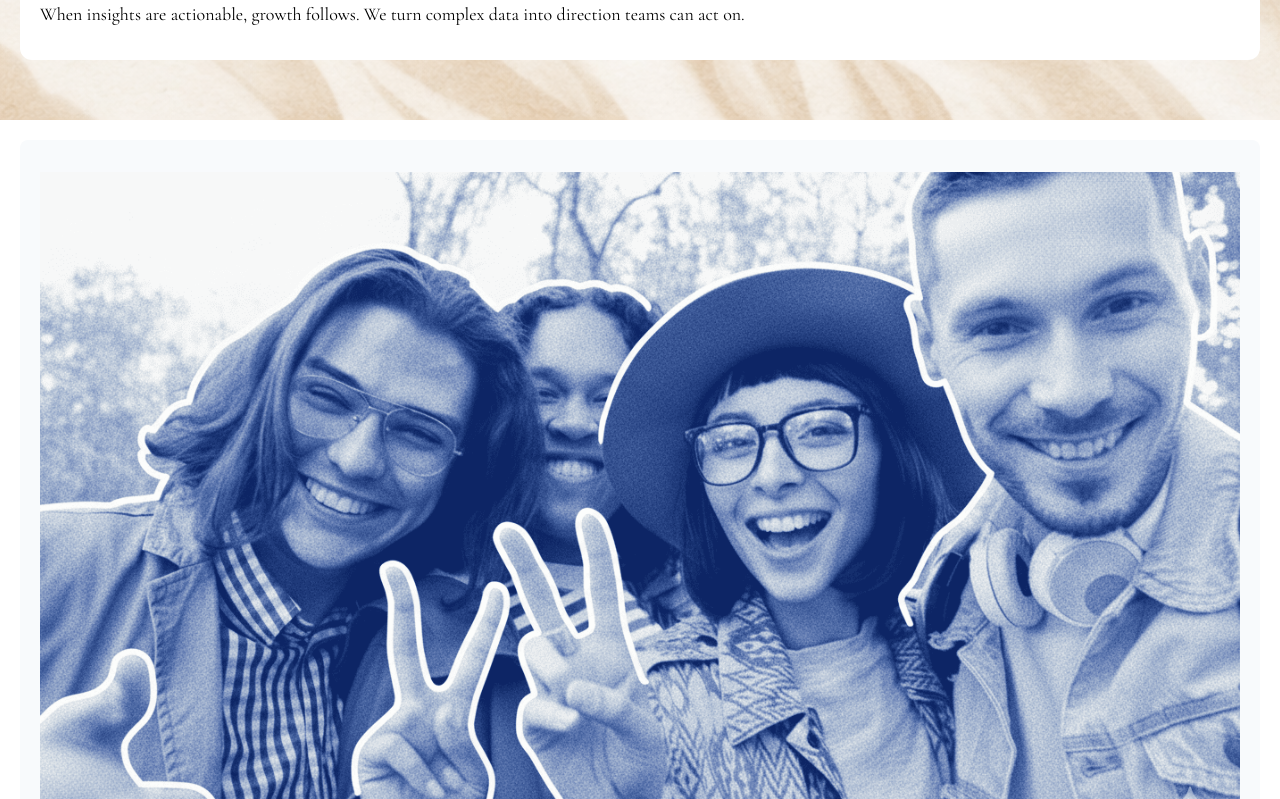
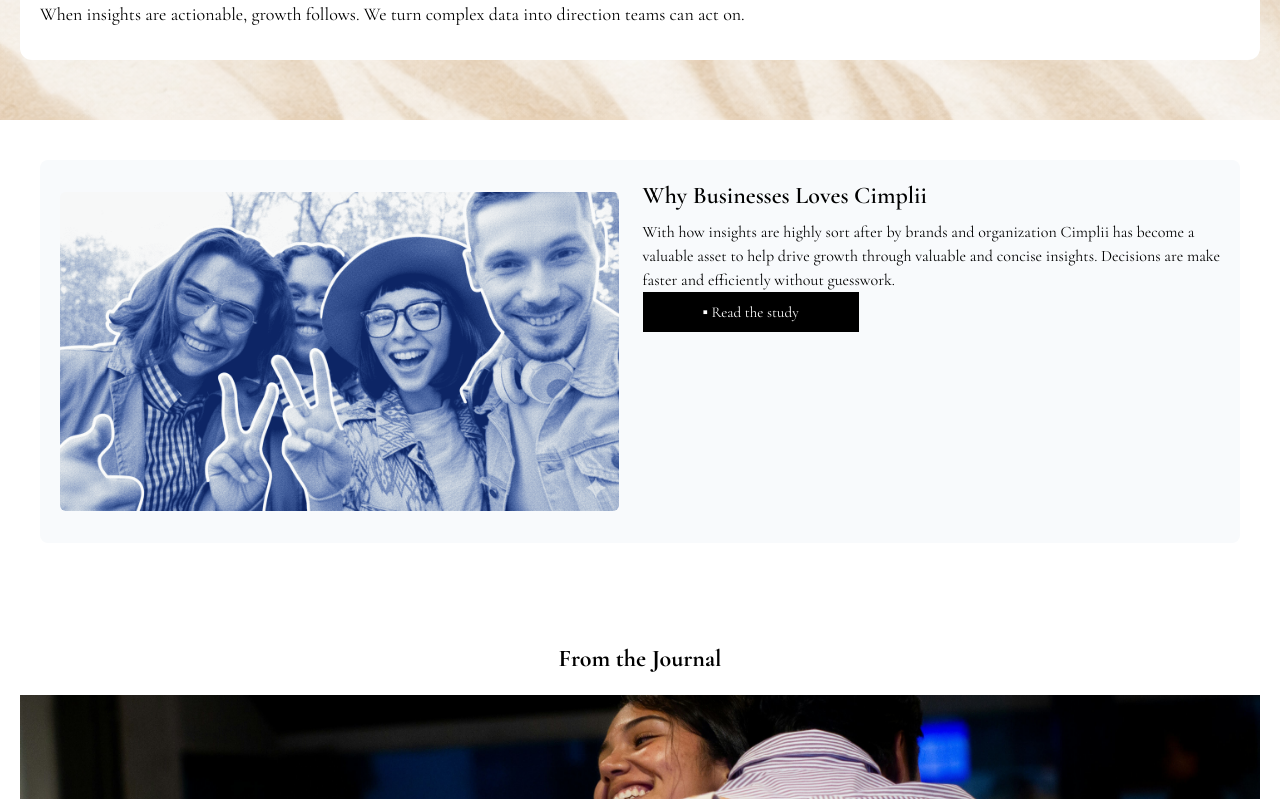
Before and after one commit to kluivstar/Cimplii, a React (Vite) app: page / in a window 1280 px wide. Shown: the part 3241-4040 px from the top of the page. Built offline with nearby package versions, Linux system fonts and the light colour scheme.

Commit message:
Override CaseStudy component on tablet

```diff
--- a/src/components/CaseStudy.jsx
+++ b/src/components/CaseStudy.jsx
@@ -3,21 +3,21 @@
 
 const CaseStudy = () => {
   return (
-    <section className='bg-white p-5'>
-        <div className='bg-slate-50 rounded-lg flex flex-col leading-6 py-8 px-5'>
+    <section className='bg-white p-5 md:p-10'>
+        <div className='bg-slate-50 rounded-lg flex flex-col leading-6 py-8 px-5 md:flex-row gap-6'>
             {/* Session Image */}
             <div>
-                <img src={Image} alt="" />
+                <img className='rounded-md' src={Image} alt="" />
             </div>
 
             {/* Session Details */}
             <div>
-                <h1 className='text-2xl font-semibold py-2'>Why Businesses Loves Cimplii</h1>
+                <h1 className='text-2xl font-semibold py-2 md:-mt-5'>Why Businesses Loves Cimplii</h1>
                 <p>With how insights are highly sort after by brands and organization Cimplii has become a valuable asset to help drive growth through valuable and concise insights. Decisions are make faster and efficiently without guesswork.</p>
 
                 {/* Case Study Button */}
-                <div className='mx-auto text-center'>
-                    <button className="bg-black w-full text-white px-15 py-2 text-[15px] hover:bg-slate-300 hover:text-black">▪ Read the study</button>
+                <div className='mx-auto text-center md:text-left'>
+                    <button className="bg-black w-full text-white px-15 py-2 text-[15px] hover:bg-slate-300 hover:text-black md:w-auto">▪ Read the study</button>
                 </div>
             </div>
         </div>
```
